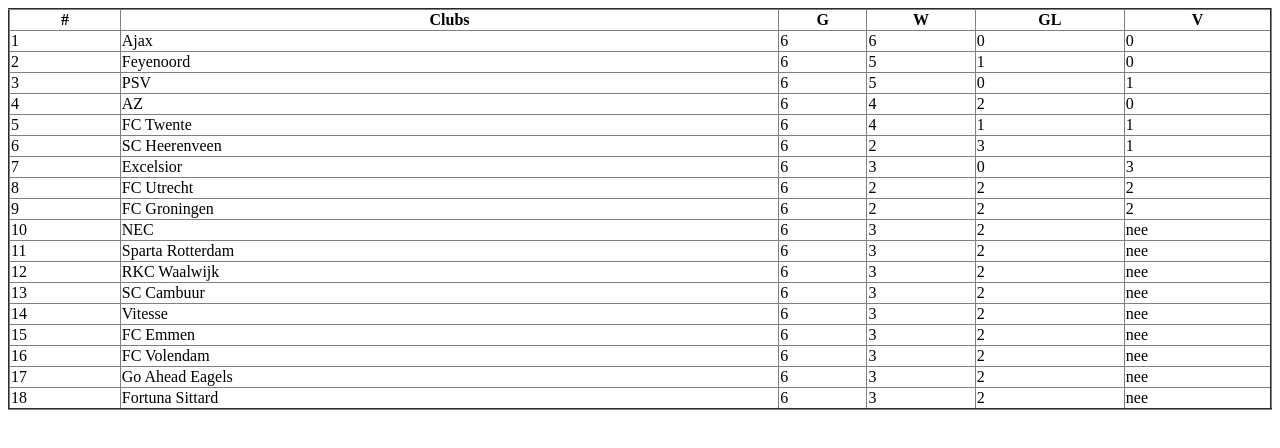
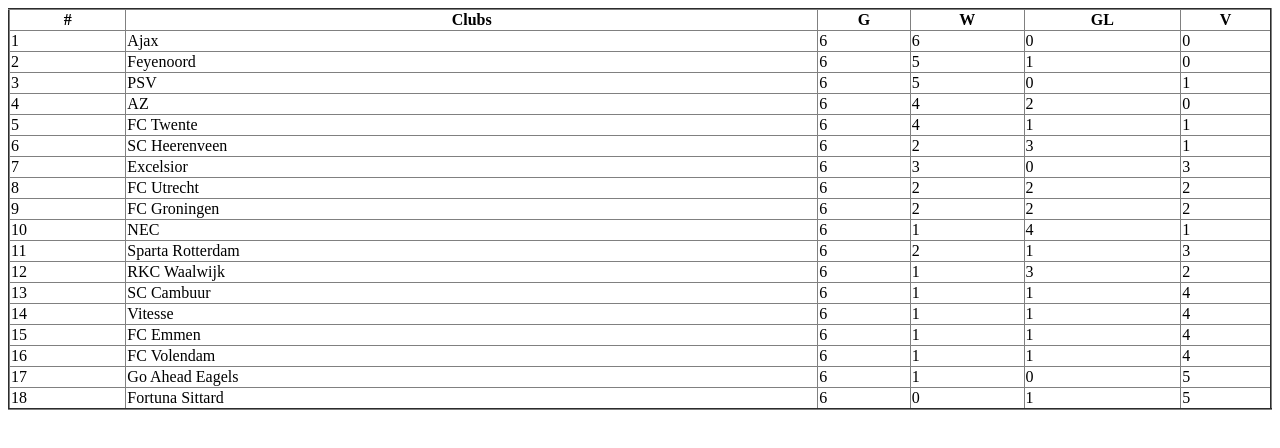
Before and after one commit to Marc-van-Elswijk/School, a plain HTML site: page opdracht 3.3/index.html in a window 1280 px wide. Drawn offline with Linux system fonts and the light colour scheme.

Commit message:
Eredivisie opdracht

```diff
--- a/opdracht 3.3/index.html
+++ b/opdracht 3.3/index.html
@@ -104,81 +104,81 @@
                 <td>10</td>
                 <td>NEC</td>
                 <td>6</td>
-                <td>3</td>
-                <td>2</td>
-                <td>nee</td>
+                <td>1</td>
+                <td>4</td>
+                <td>1</td>
             </tr>
 
             <tr>
                 <td>11</td>
                 <td>Sparta Rotterdam</td>
                 <td>6</td>
+                <td>2</td>
+                <td>1</td>
                 <td>3</td>
-                <td>2</td>
-                <td>nee</td>
             </tr>
 
             <tr>
                 <td>12</td>
                 <td>RKC Waalwijk</td>
                 <td>6</td>
+                <td>1</td>
                 <td>3</td>
                 <td>2</td>
-                <td>nee</td>
             </tr>
 
             <tr>
                 <td>13</td>
                 <td>SC Cambuur</td>
                 <td>6</td>
-                <td>3</td>
-                <td>2</td>
-                <td>nee</td>
+                <td>1</td>
+                <td>1</td>
+                <td>4</td>
             </tr>
 
             <tr>
                 <td>14</td>
                 <td>Vitesse</td>
                 <td>6</td>
-                <td>3</td>
-                <td>2</td>
-                <td>nee</td>
+                <td>1</td>
+                <td>1</td>
+                <td>4</td>
             </tr>
 
             <tr>
                 <td>15</td>
                 <td>FC Emmen</td>
                 <td>6</td>
-                <td>3</td>
-                <td>2</td>
-                <td>nee</td>
+                <td>1</td>
+                <td>1</td>
+                <td>4</td>
             </tr>
 
             <tr>
                 <td>16</td>
                 <td>FC Volendam</td>
                 <td>6</td>
-                <td>3</td>
-                <td>2</td>
-                <td>nee</td>
+                <td>1</td>
+                <td>1</td>
+                <td>4</td>
             </tr>
 
             <tr>
                 <td>17</td>
                 <td>Go Ahead Eagels</td>
                 <td>6</td>
-                <td>3</td>
-                <td>2</td>
-                <td>nee</td>
+                <td>1</td>
+                <td>0</td>
+                <td>5</td>
             </tr>
 
             <tr>
                 <td>18</td>
                 <td>Fortuna Sittard</td>
                 <td>6</td>
-                <td>3</td>
-                <td>2</td>
-                <td>nee</td>
+                <td>0</td>
+                <td>1</td>
+                <td>5</td>
             </tr>
 
         </tbody>
```
Also changed, not shown: opdracht 3.3/img Eredivisie tabel/2022-09-16 (2).png (added), opdracht 3.3/img Eredivisie tabel/2022-09-16 (3).png (added).
